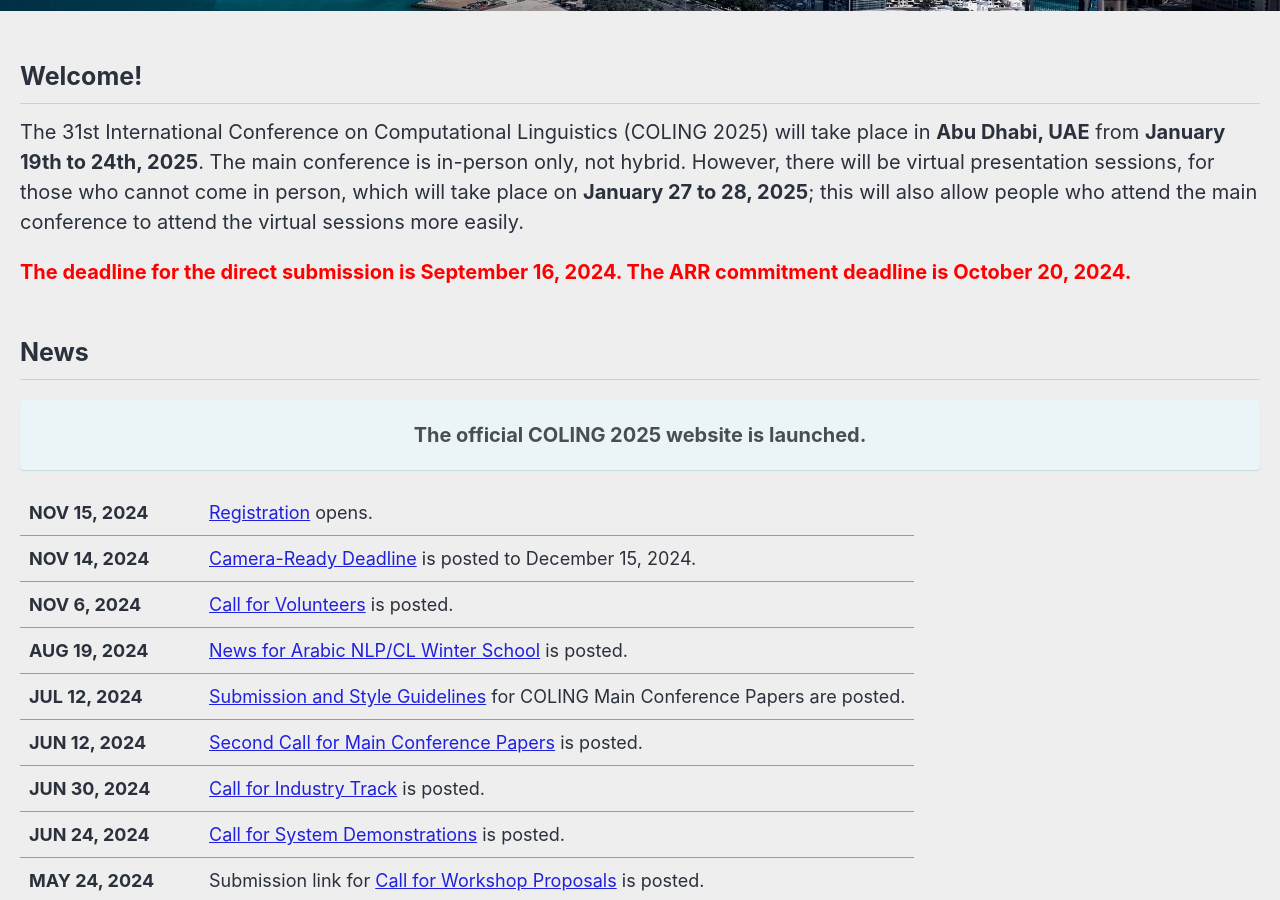
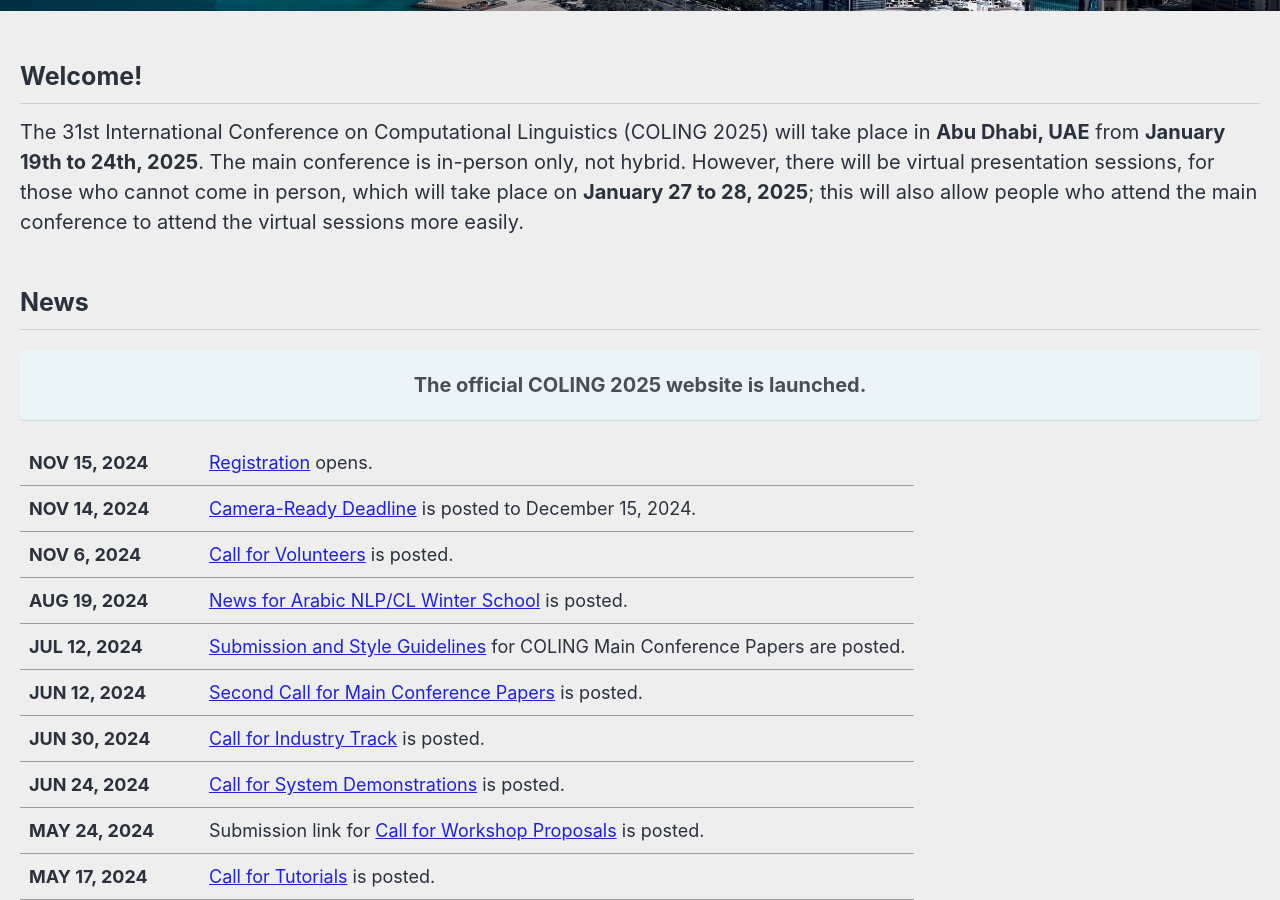
Before and after one commit to hasaniqbal777/coling-2025, a Jekyll site: the page built from _pages/home.md, in a window 1280 px wide and 900 px high, scrolled down 426 px. Built offline with Jekyll 4.4.1, drawn with Linux system fonts in a browser that asks for light colours; cached includes are drawn as plain includes; nearby versions of some CDN libraries.

Commit message:
Removed read line from home

```diff
--- a/_pages/home.md
+++ b/_pages/home.md
@@ -11,8 +11,6 @@ excerpt: "Abu Dhabi, UAE<br>January 19-24, 2025"
 ## Welcome!
 
 The 31st International Conference on Computational Linguistics (COLING 2025) will take place in **Abu Dhabi, UAE** from **January 19th to 24th, 2025**. The main conference is in-person only, not hybrid. However, there will be virtual presentation sessions, for those who cannot come in person, which will take place on **January 27 to 28, 2025**; this will also allow people who attend the main conference to attend the virtual sessions more easily.
-
-<span style="color:red; font-weight:bold;">The deadline for the direct submission is September 16, 2024. The ARR commitment deadline is October 20, 2024. </span>
 
 ## News
 
```
